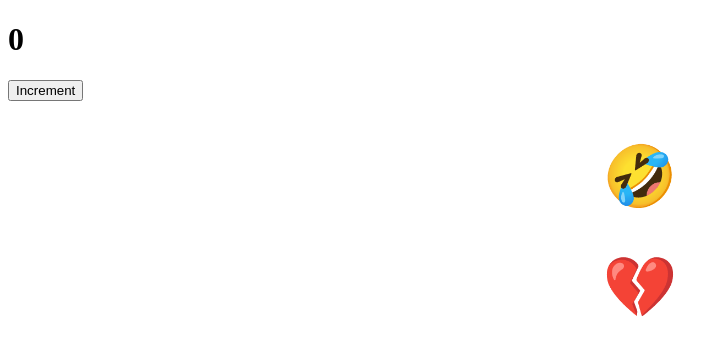
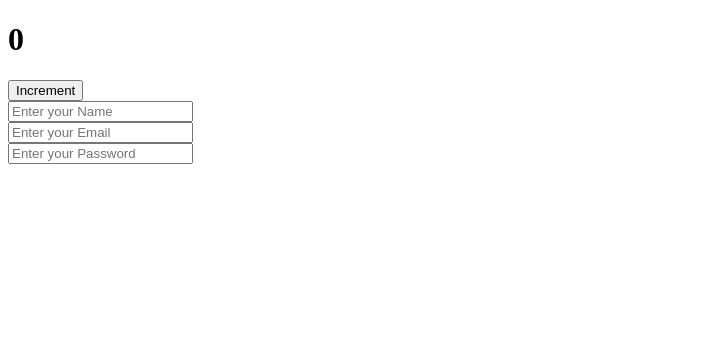
Before and after one commit to rafiurrafi/react-bootcamp, a React (Create React App) app: page / in a window 1280 px wide. Shown: the top 354 px of the page, without its empty margins (0-728 px from the left). Built offline with nearby package versions, Linux system fonts and the light colour scheme.

Commit message:
added input hooks for multiple input

```diff
--- /dev/null
+++ b/src/practise/components/hooks/useInput.js
@@ -0,0 +1,10 @@
+import { useState } from "react";
+
+const useInput = (initalValue = "") => {
+  const [input, setInput] = useState(initalValue);
+  const handleInputChange = (e) => {
+    setInput(e.target.value);
+  };
+  return [input, handleInputChange];
+};
+export default useInput;
--- /dev/null
+++ b/src/practise/components/inputHook.jsx
@@ -0,0 +1,35 @@
+import React from "react";
+import useInput from "./hooks/useInput";
+
+const InputHooks = (props) => {
+  const [name, setName] = useInput("");
+  const [email, setEmail] = useInput("");
+  const [password, setPassword] = useInput("");
+  return (
+    <form>
+      <input
+        type="text"
+        placeholder="Enter your Name"
+        value={name}
+        onChange={setName}
+      />
+      <br />
+      <input
+        type="text"
+        placeholder="Enter your Email"
+        value={email}
+        onChange={setEmail}
+      />
+      <br />
+      <input
+        type="password"
+        placeholder="Enter your Password"
+        value={password}
+        onChange={setPassword}
+      />
+      <br />
+    </form>
+  );
+};
+
+export default InputHooks;
--- a/src/practise/practiseApp.jsx
+++ b/src/practise/practiseApp.jsx
@@ -1,12 +1,13 @@
 import React from "react";
 import Counter from "./components/counter";
-import Toggle from "./components/toggle";
+import InputHooks from "./components/inputHook";
 
 const PractiseApp = (props) => {
   return (
     <div>
       <Counter />
-      <Toggle />
+      {/* <Toggle /> */}
+      <InputHooks />
     </div>
   );
 };
```
